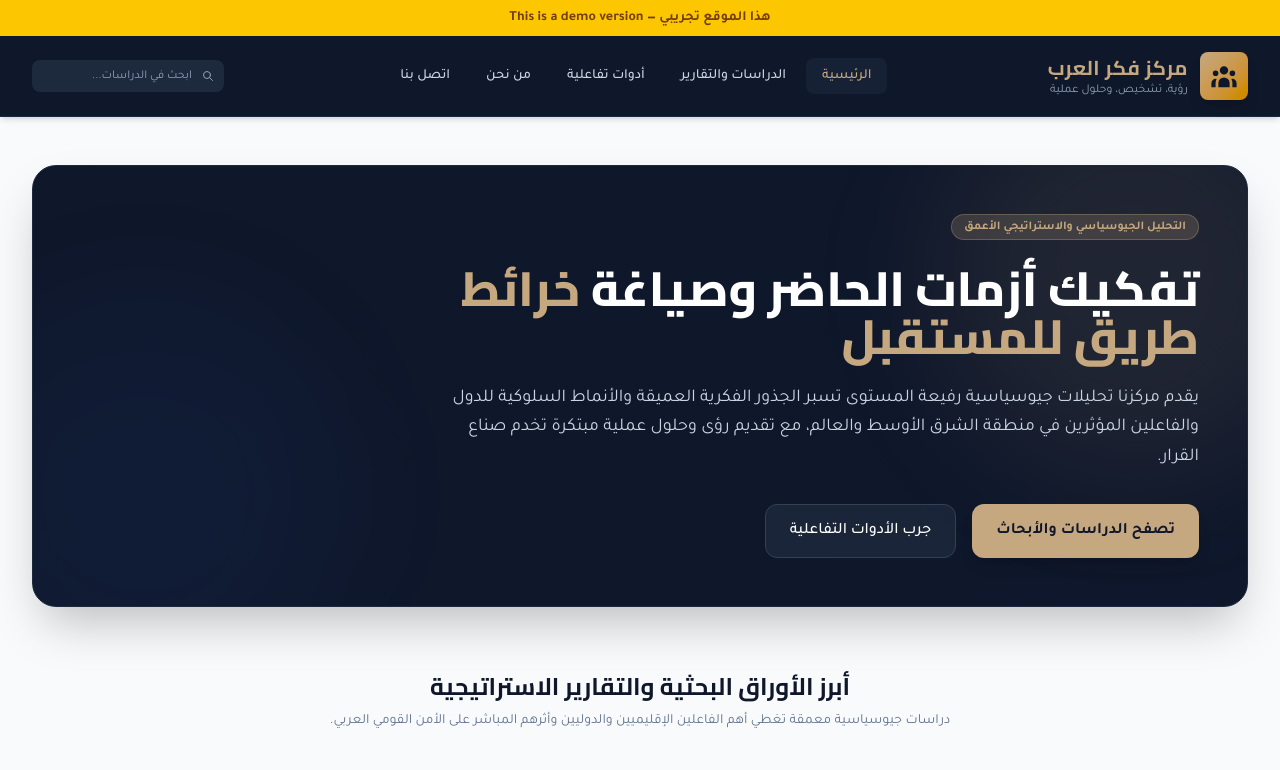
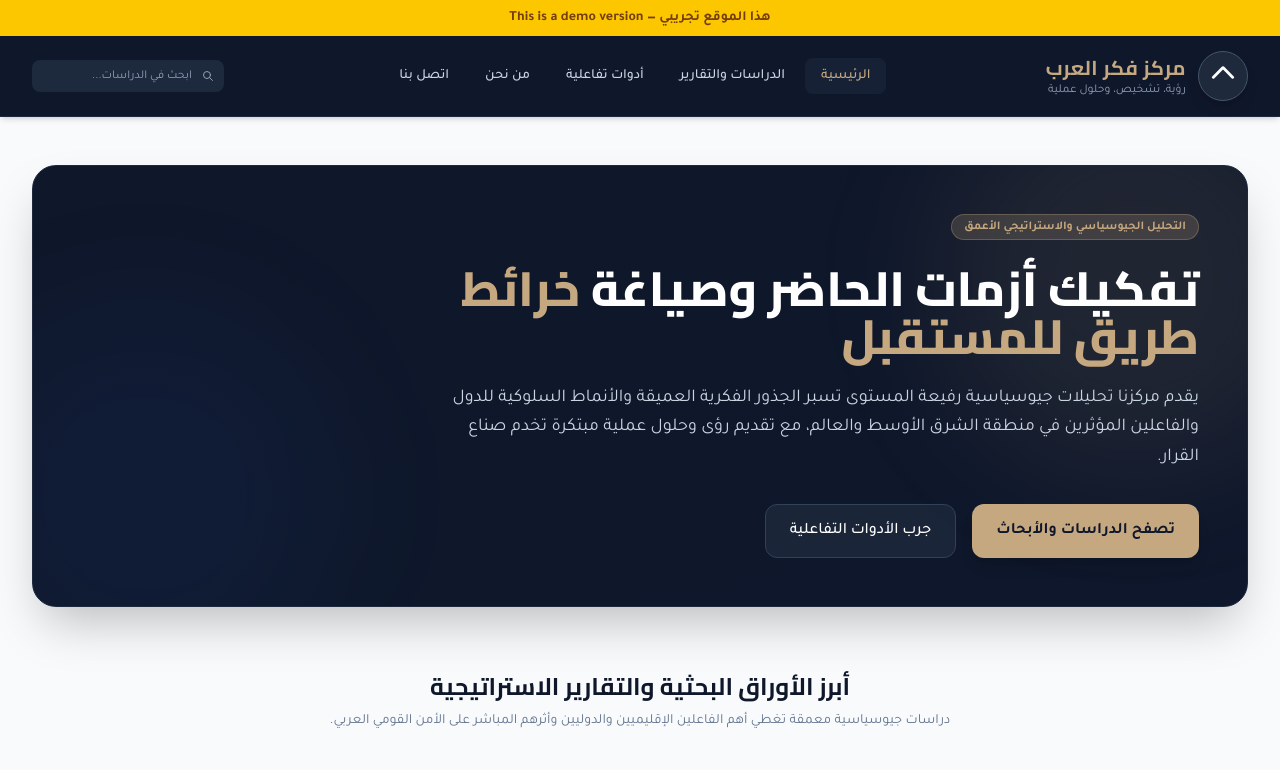
Before and after one commit to Maghrebmedia-git/arabthinkers, a Next.js app in the folder arab-think-center/: page / in a window 1280 px wide. Shown: the top 770 px of the page. Built offline with nearby package versions, Linux system fonts and the light colour scheme.

Commit message:
change logo icon to up arrow

```diff
--- a/arab-think-center/src/components/Header.tsx
+++ b/arab-think-center/src/components/Header.tsx
@@ -23,9 +23,9 @@ export default function Header() {
             className="flex items-center gap-3 cursor-pointer"
             onClick={() => setActiveTab("home")}
           >
-            <div className="bg-gradient-to-br from-[#c5a880] to-yellow-600 p-2.5 rounded-lg shadow-lg">
-              <svg className="w-7 h-7 text-[#0f172a]" fill="currentColor" viewBox="0 0 20 20">
-                <path d="M13 6a3 3 0 11-6 0 3 3 0 016 0zM18 8a2 2 0 11-4 0 2 2 0 014 0zM14 15a4 4 0 00-8 0v3h8v-3zM6 8a2 2 0 11-4 0 2 2 0 014 0zM16 18v-3a5.972 5.972 0 00-.75-2.906A3.005 3.005 0 0119 15v3h-3zM4.75 12.094A5.973 5.973 0 004 15v3H1v-3a3 3 0 013.75-2.906z" />
+            <div className="bg-[#1e293b] p-2.5 rounded-full shadow-lg border border-slate-600">
+              <svg className="w-7 h-7 text-white" fill="currentColor" viewBox="0 0 20 20">
+                <path fillRule="evenodd" d="M10 17a1 1 0 01-.707-.293l-7-7a1 1 0 011.414-1.414L10 14.586l6.293-6.293a1 1 0 011.414 1.414l-7 7A1 1 0 0110 17z" clipRule="evenodd" transform="rotate(180 10 10)" />
               </svg>
             </div>
             <div>
```
